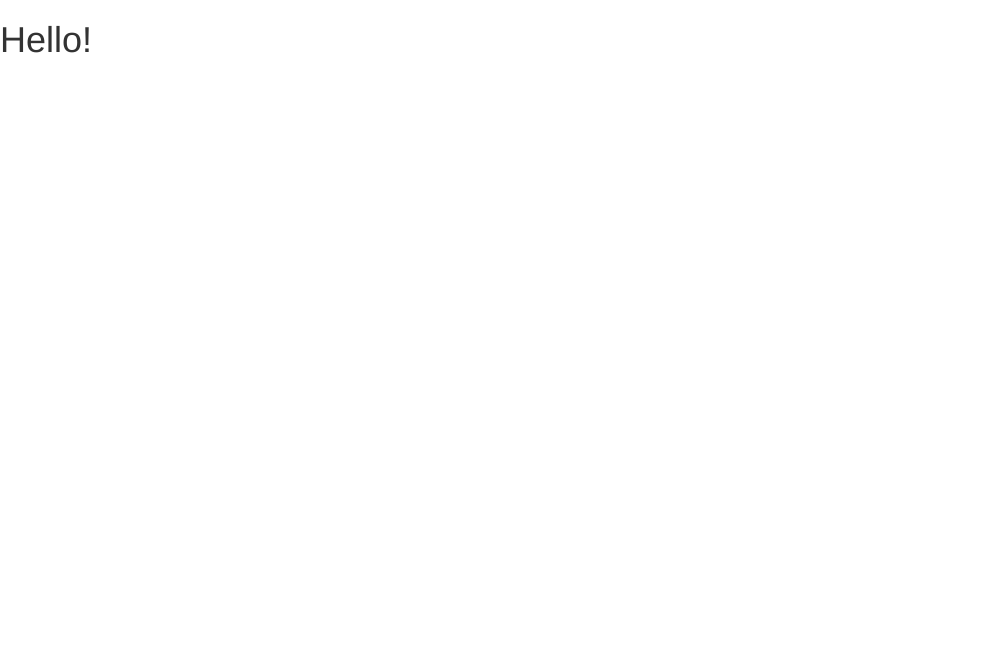
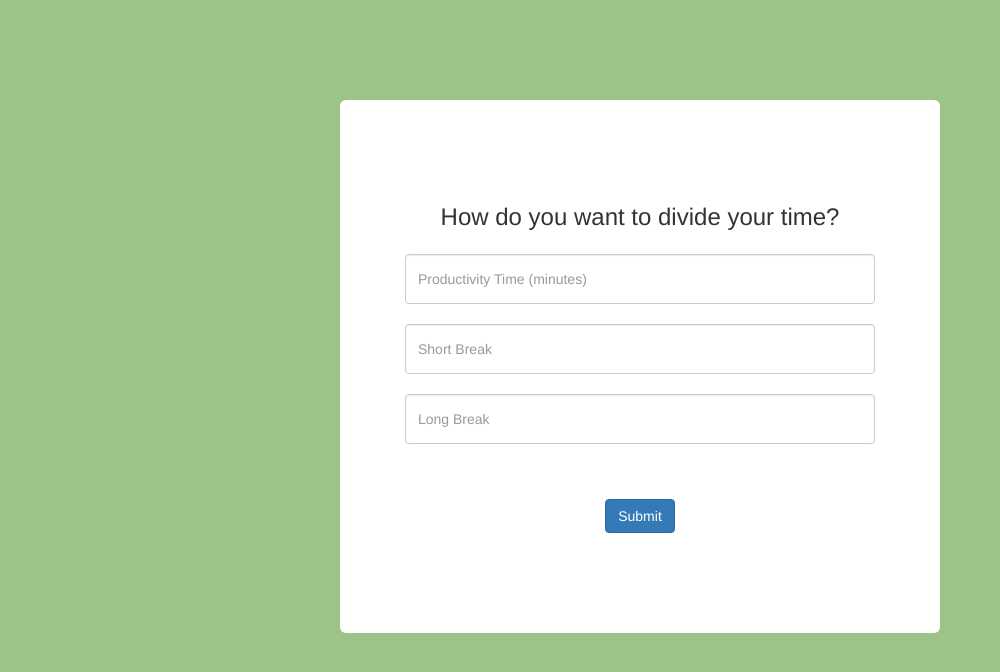
Before and after one commit to lexiewh/pomodoro-app, a plain HTML site: page index.html in a window 1280 px wide. Shown: the whole page, without its empty margins (0-1000 px from the left). Drawn offline with nearby package versions, Linux system fonts and the light colour scheme.

Commit message:
Complete static front page

```diff
--- a/index.html
+++ b/index.html
@@ -17,7 +17,24 @@
 
   </head>
   <body>
-    <h1>Hello!</h1>
+    <div class="container">
+      <div class="jumbotron text-center">
+        <div class="header text-center">
+          How do you want to divide your time?
+        </div>
+        <form class="form-horizontal">
+          <div class="form-group">
+              <input type="number" class="form-control" id="productive-time"
+              placeholder="Productivity Time (minutes)" />
+              <input type="number" class="form-control" id="short-break"
+               placeholder="Short Break">
+              <input type="number" class="form-control" id="long-break"
+              placeholder="Long Break">
+          </div>
+        </form>
+        <button type="button" class="btn btn-primary">Submit</button>
+      </div>
+    </div>
 
     <script src="script.js" charset="utf-8"></script>
   </body>
--- a/style.css
+++ b/style.css
@@ -0,0 +1,26 @@
+body {
+  background-color: #9EC389;
+}
+
+.container, .jumbotron {
+  padding: 100px;
+  max-width: 800px;
+  max-height: 750px;
+}
+
+.jumbotron {
+  background: white;
+}
+
+.form-horizontal {
+  padding: 20px
+}
+
+.form-control {
+  height: 50px;
+  margin-bottom: 20px;
+}
+
+.header {
+  font-size: 24px;
+}
```
